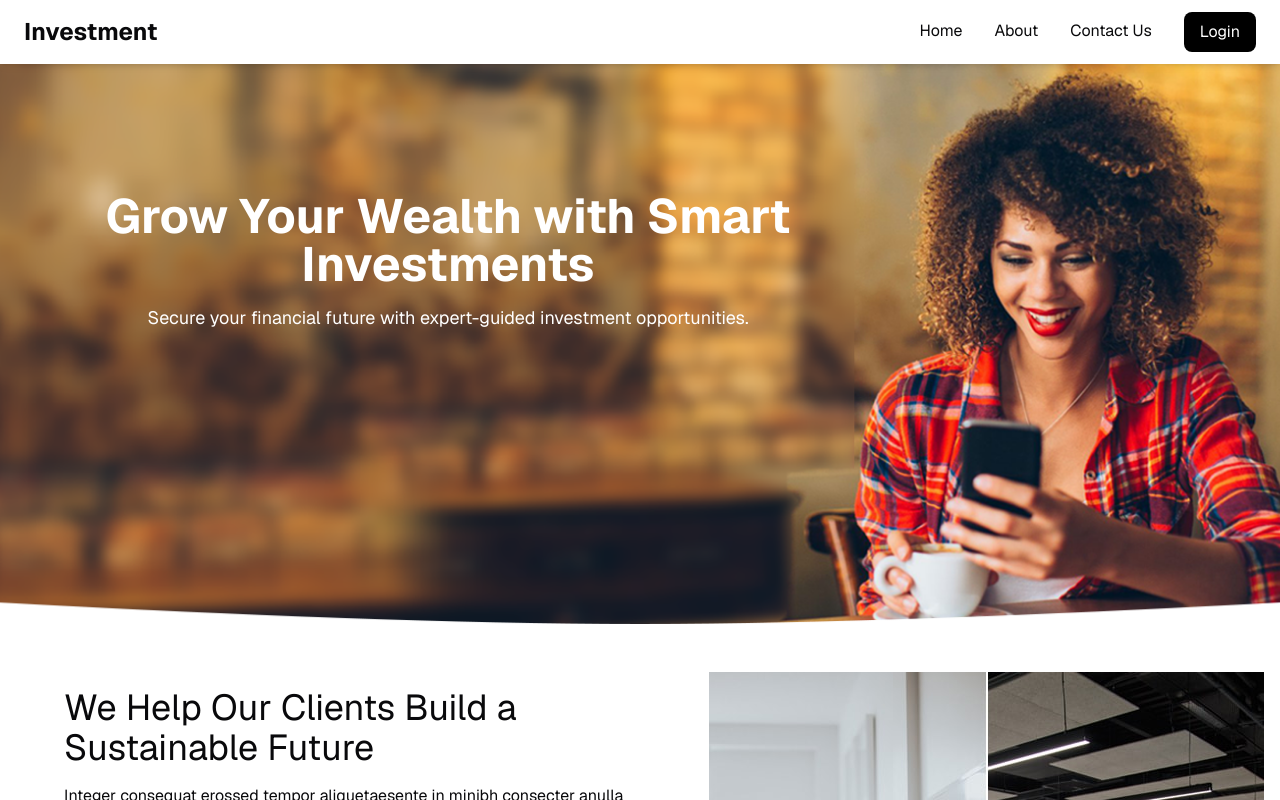
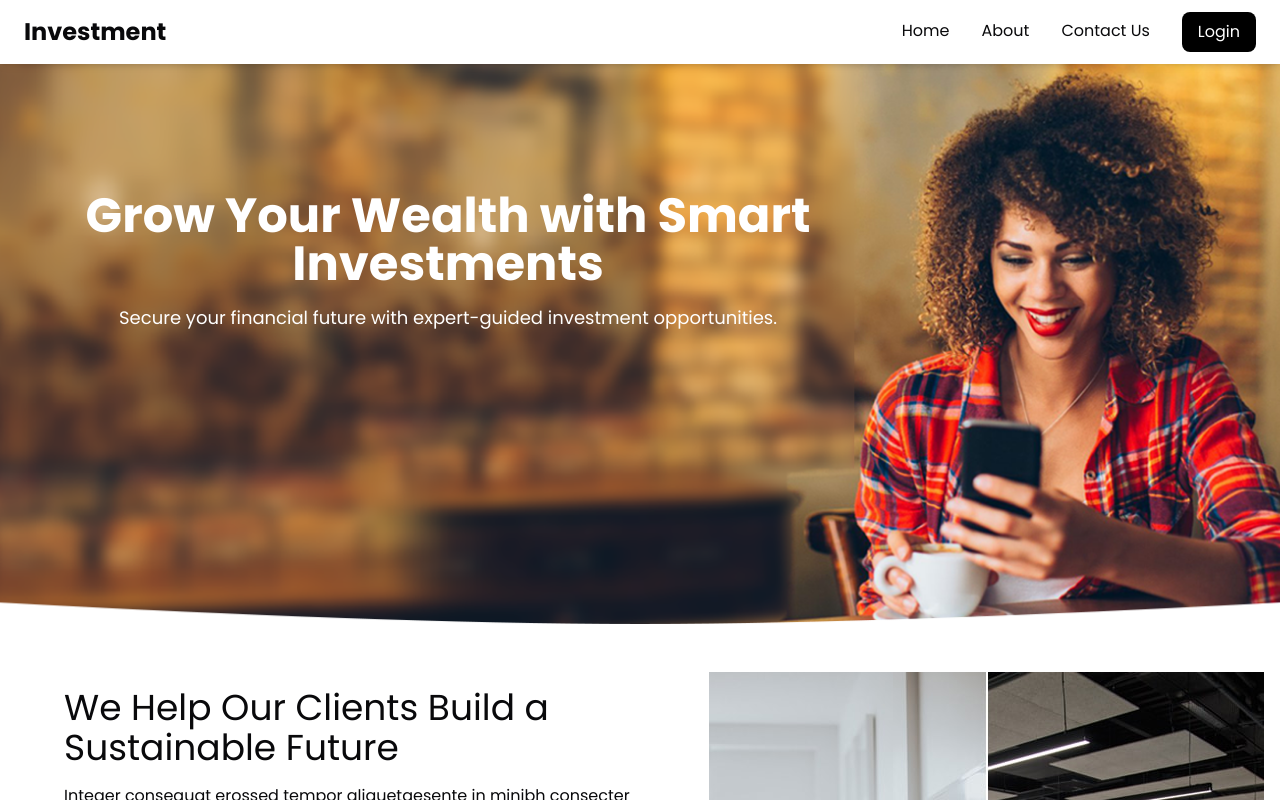
Before and after one commit to Deepak-11-03/investment-frontend, a Next.js app: page / in a window 1280 px wide. Shown: the top 800 px of the page. Built offline with nearby package versions, Linux system fonts and the light colour scheme; no server answers.

Commit message:
revert font changes

```diff
--- a/src/app/layout.tsx
+++ b/src/app/layout.tsx
@@ -5,7 +5,11 @@ import AppLayout from "@/components/shared/AppLayout";
 import { Toaster } from "@/components/ui/sonner";
 
 
-const geistSans = Geist({ subsets: ["latin"], weight: ["100", "400", "700", "900"] });
+const geistSans = Geist({
+  variable: "--font-geist-sans",
+  subsets: ["latin"],
+});
+
 const geistMono = Geist_Mono({
   variable: "--font-geist-mono",
   subsets: ["latin"],
@@ -24,7 +28,7 @@ export default async function RootLayout({
   return (
     <html lang="en">
       <body
-        className={`${geistSans.className} ${geistMono.variable} antialiased`}
+        className={`${geistSans.variable} ${geistMono.variable} antialiased`}
       >
 
         <AppLayout page={children}/>
```
